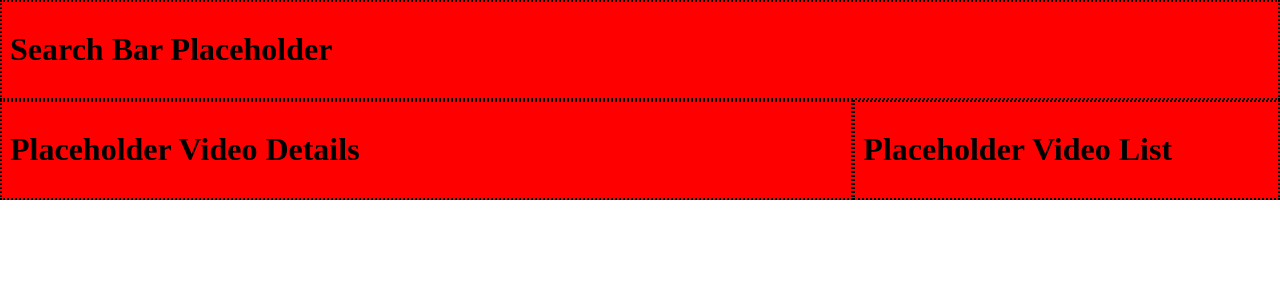
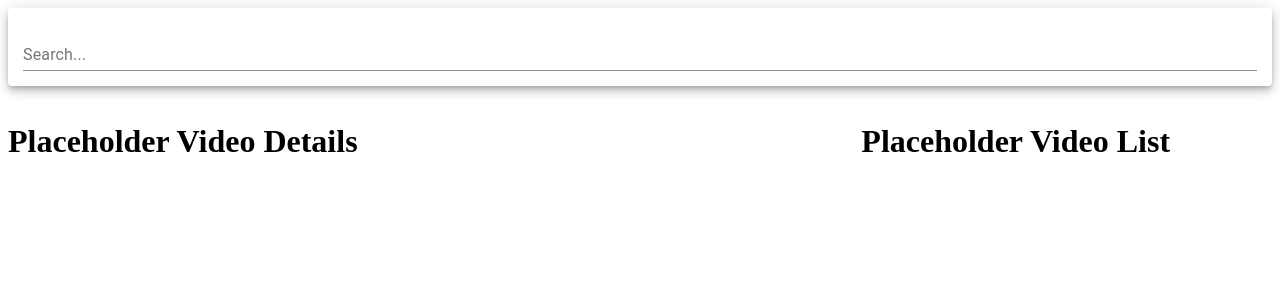
Before and after one commit to ColinAmos/youtube-clone-app, a React (Create React App) app: page / in a window 1280 px wide. Shown: the top 300 px of the page. Built offline with nearby package versions, Linux system fonts and the light colour scheme.

Commit message:
Program SearchBar
Create and style search bar.
Hook up event handlers to handle input change and submit.
Get youtube api response in submit handler.

```diff
--- a/src/App.js
+++ b/src/App.js
@@ -6,24 +6,48 @@ import youtube from "./api/youtube";
 
 import { SearchBar, VideoDetails, VideoList } from "./components";
 
-const styles = {
-    backgroundColor: "red",
-    border: "2px black dotted"
+const styleGridItem = {
+    //backgroundColor: "",
+    //border: "2px black dotted"
 }
 
 class App extends React.Component {
+    constructor(props) {
+        super(props);
+        this.state = {
+            videos: [],
+            selectedVideo: null,
+        }
+    }
+
+    handleSearchSubmit = async (searchTerm) => {
+        const response = await youtube.get("search", {
+            params: {
+                part: "snippet",
+                maxResults: 5,
+                key: "AIzaSyDRA6dw4qaOe5UxcX4J8NQ3fv_WhYpTrCg",
+                q: searchTerm,
+            }
+        });
+
+        this.setState({
+            videos: response.data.items,
+            selectedVideo: response.data.items[0],
+        });
+    }
+
     render() {
         return (
             <Grid container justify="center" spacing={2}>
                 <Grid item xs={12}>
                     <Grid container spacing={2}>
-                        <Grid item xs={12} style={styles}>
-                            <SearchBar />
+                        <Grid item xs={12} style={styleGridItem}>
+                            <SearchBar onFormSubmit={this.handleSearchSubmit}/>
                         </Grid>
-                        <Grid item xs={8} style={styles}>
+                        <Grid item xs={8} style={styleGridItem}>
                             <VideoDetails />
                         </Grid>
-                        <Grid item xs={4} style={styles}>
+                        <Grid item xs={4} style={styleGridItem}>
                             <VideoList />
                         </Grid>
                     </Grid>
--- a/src/api/youtube.js
+++ b/src/api/youtube.js
@@ -1,10 +1,5 @@
 import axios from "axios";
 
 export default axios.create({
-    baseURL: "https://www.googleapis.com/youtube/v3",
-    params: {
-        part: "snippet",
-        maxResults: 5,
-        key: "AIzaSyDRA6dw4qaOe5UxcX4J8NQ3fv_WhYpTrCg"
-    }
+    baseURL: "https://www.googleapis.com/youtube/v3"
 });
--- a/src/components/SearchBar.js
+++ b/src/components/SearchBar.js
@@ -1,7 +1,39 @@
 import React from "react";
 
-const SearchBar = () => (
-    <h1>Search Bar Placeholder</h1>
-)
+import { Paper, TextField } from "@material-ui/core";
+
+class SearchBar extends React.Component {
+    constructor(props) {
+        super(props);
+        this.state = {
+            searchTerm: ""
+        }
+    }
+
+    handleChange = (event) => {
+        this.setState({
+            searchTerm: event.target.value
+        });
+    }
+
+    handleSubmit = (event) => {
+        event.preventDefault();
+
+        const { searchTerm } = this.state;
+        const { onFormSubmit } = this.props;
+
+        onFormSubmit(searchTerm);
+    }
+
+    render() {
+        return (
+            <Paper elevation={6} style={{padding: "15px"}}>
+                <form onSubmit={this.handleSubmit}>
+                    <TextField fullWidth label="Search..." onChange={this.handleChange} />
+                </form>
+            </Paper>
+        )
+    }
+}
 
 export default SearchBar;
```
